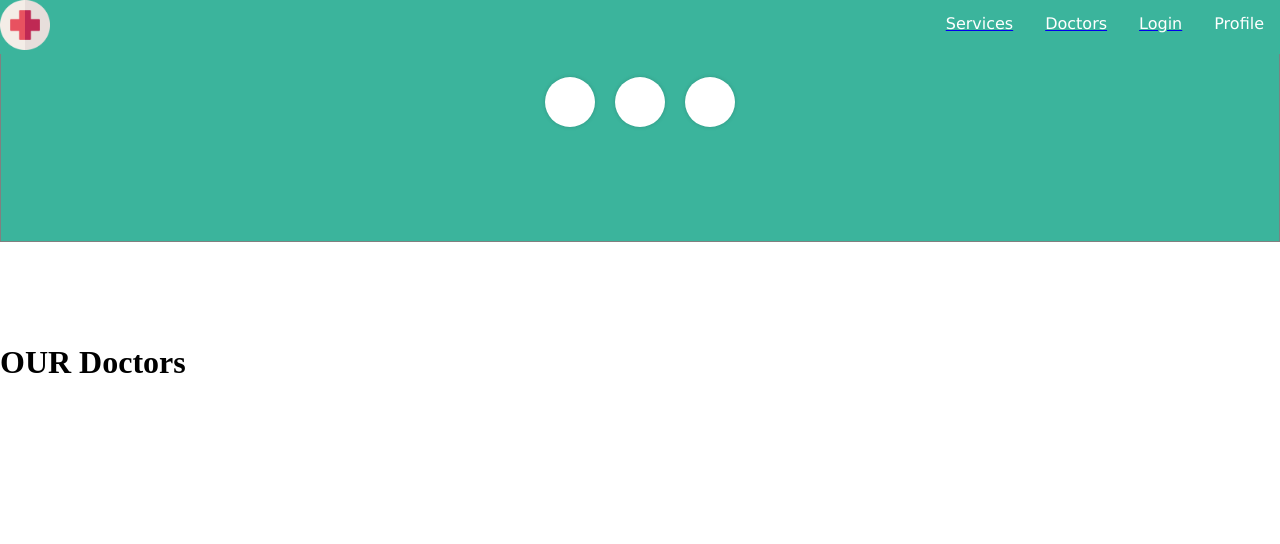
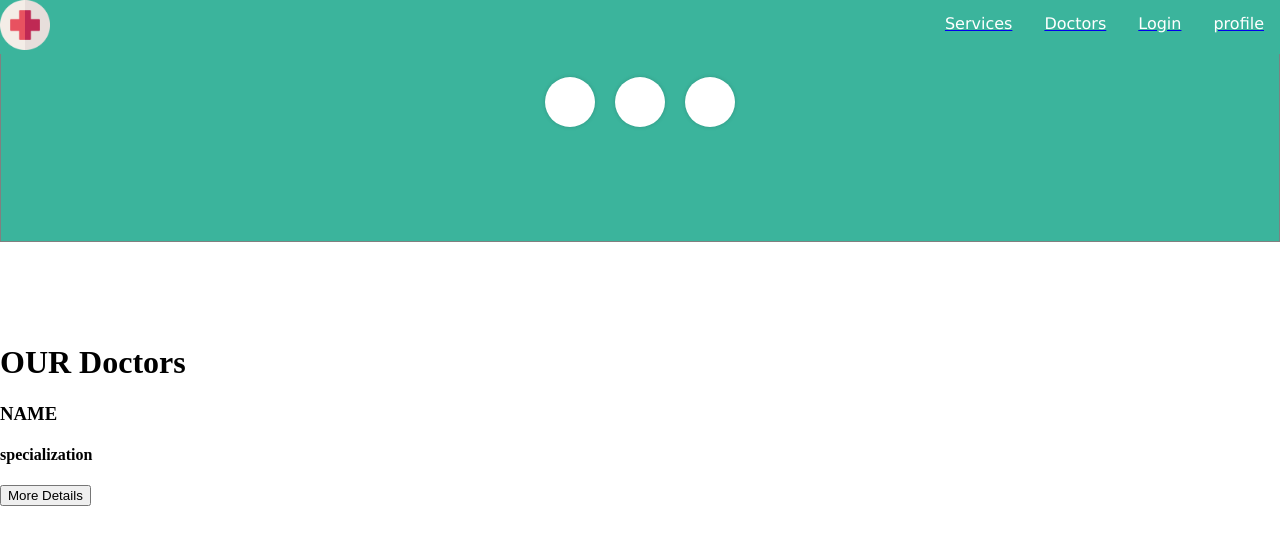
Before and after one commit to TasneemAlhelli/hospital-platform, a React (Vite) app: page /doctors in a window 1280 px wide. Shown: the top 544 px of the page. Built offline with nearby package versions, Linux system fonts and the light colour scheme.

Commit message:
edit ink in nav + doctor details

```diff
--- a/src/App.jsx
+++ b/src/App.jsx
@@ -32,9 +32,15 @@ function App() {
         <Route path="/services/:serviceId/doctors" element={<Service />} />
         <Route path="/services" element={<Services />} />
         <Route path="/doctors" element={<Doctors />} />
-        <Route path="/doctors/:doctorId" element={<DoctorDetails />} />
-        <Route path="/profile/:userrId/edit" element={<EditProfile />} />
-        <Route path="/profile/:userId" element={<Profile />} />
+
+        {/* <Route path="/doctors/:doctorId" element={<DoctorDetails />} /> */}
+        <Route path="/DoctorDetails" element={<DoctorDetails />} />
+
+        {/* <Route path="/profile/:userrId/edit" element={<EditProfile />} /> */}
+        <Route path="/profile/edit" element={<EditProfile />} />
+
+        {/* <Route path="/profile/:userId" element={<Profile />} /> */}
+        <Route path="/profile" element={<Profile />} />
       </Routes>
     </div>
   )
--- a/src/components/Nav.jsx
+++ b/src/components/Nav.jsx
@@ -5,9 +5,12 @@ const Home = () => {
     <header>
       <div>
         <ul>
-          <div className="logoPosition">
-            <img className="logo" src="/image/red-cross.png" />
-          </div>
+          <Link to="/">
+            <div className="logoPosition">
+              <img className="logo" src="/image/red-cross.png" />
+            </div>
+          </Link>
+
           <div className="pstn">
             <Link to="/services">
               <li>Services</li>
@@ -19,7 +22,10 @@ const Home = () => {
             <Link to="/login">
               <li>Login</li>
             </Link>
-            <li>Profile</li>
+
+            <Link to="/profile">
+              <li>profile</li>
+            </Link>
           </div>
         </ul>
       </div>
--- a/src/pages/Doctors.jsx
+++ b/src/pages/Doctors.jsx
@@ -1,7 +1,14 @@
+import { Link } from 'react-router-dom'
+
 const Doctors = () => {
   return (
     <div>
       <h1> OUR Doctors</h1>
+      <h3>NAME</h3>
+      <h4>specialization</h4>
+      <Link to="/DoctorDetails">
+        <button>More Details</button>
+      </Link>
     </div>
   )
 }
--- a/src/pages/Login.jsx
+++ b/src/pages/Login.jsx
@@ -5,7 +5,7 @@ const Login = () => {
     <div>
       <h1>Login </h1>
       <Link to="/register">
-        <button>register</button>
+        if you dont have account :<button>register</button>
       </Link>
     </div>
   )
--- a/src/pages/Profile.jsx
+++ b/src/pages/Profile.jsx
@@ -1,4 +1,4 @@
-import { useParams } from 'react-router-dom'
+import { useParams, Link } from 'react-router-dom'
 import { getAppointments, getUserInfo } from '../services/appointments'
 import { useState, useEffect } from 'react'
 
@@ -25,6 +25,9 @@ const Profile = () => {
   return (
     <div>
       <h1>Profile</h1>
+      <Link to="/profile/edit">
+        <button>Edit prfile :</button>
+      </Link>
     </div>
   )
 }
```
